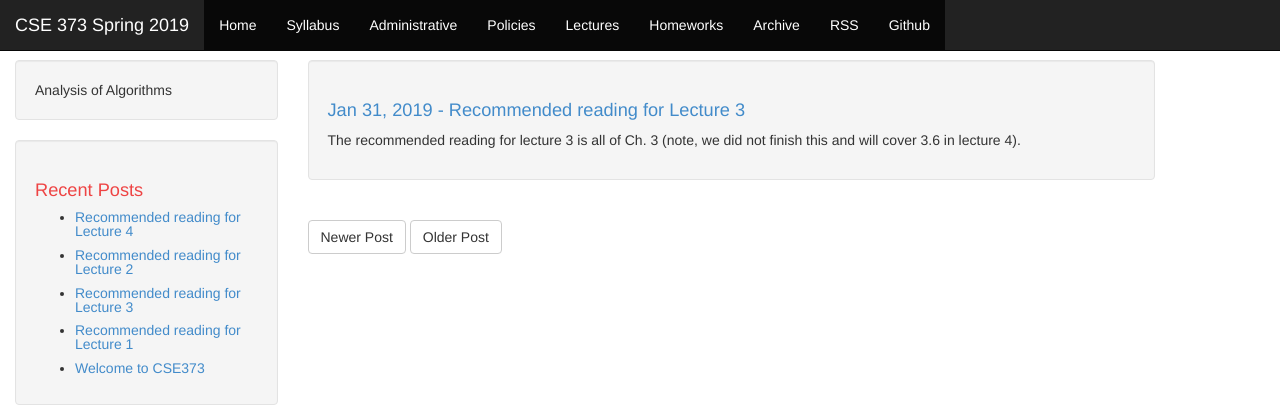
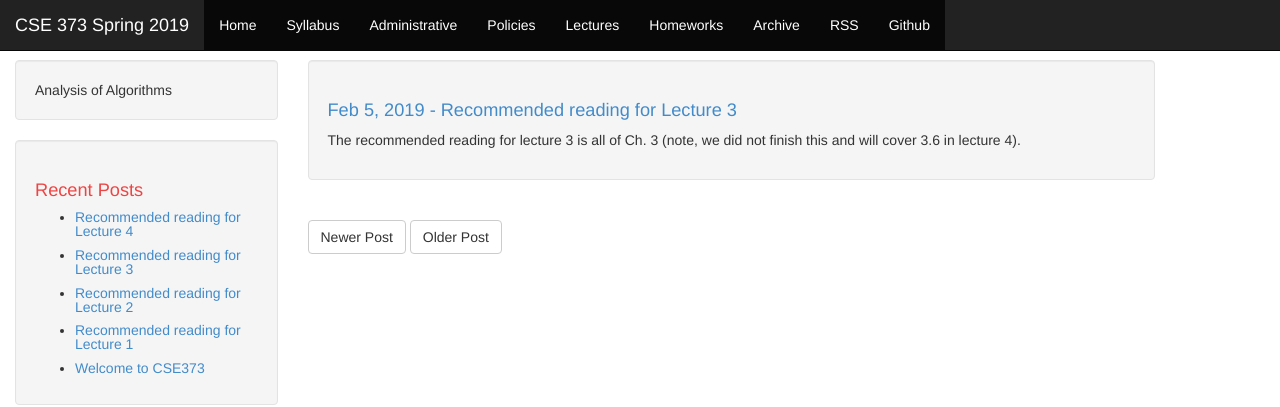
Before and after one commit to rob-p/CSE373S19, a Jekyll site: the page built from _posts/2019-02-05-lec3.md, in a window 1280 px wide. Shown: the top 407 px of the page. Built offline with Jekyll 4.4.1, drawn with Linux system fonts in a browser that asks for light colours.

Commit message:
Update 2019-02-05-lec3.md

```diff
--- a/_posts/2019-02-05-lec3.md
+++ b/_posts/2019-02-05-lec3.md
@@ -1,7 +1,7 @@
 ---
 layout: post
 title: "Recommended reading for Lecture 3"
-date: 2019-01-31 01:01:01 -0700
+date: 2019-02-05 01:01:01 -0700
 comments: false
 ---
 
```
